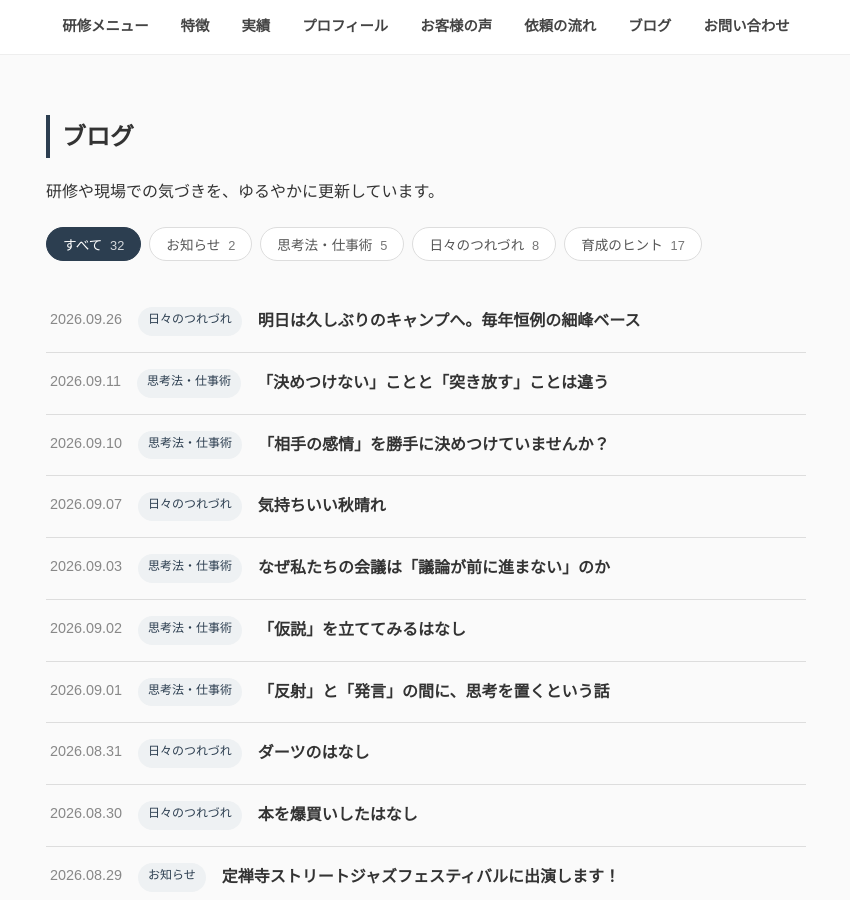
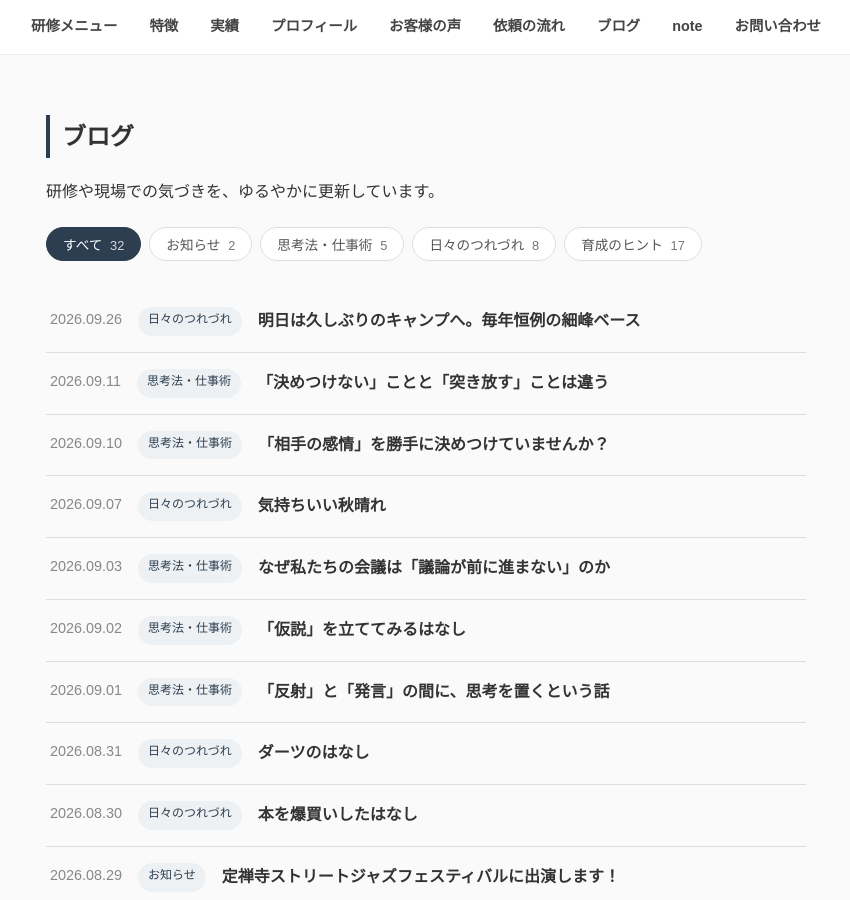
Before and after one commit to heso710soul-ctrl/kawano-training-profile, a Jekyll site: the page built from blog.html, in a window 1280 px wide and 900 px high. Shown: the whole window, without its empty margins (214-1064 px from the left). Built offline with Jekyll 4.4.1, drawn with Linux system fonts in a browser that asks for light colours.

Commit message:
ナビにnoteリンクを追加
Updated the default layout to include a link to the note page.

```diff
--- a/_layouts/default.html
+++ b/_layouts/default.html
@@ -36,6 +36,7 @@
     <li><a href="{{ site.baseurl }}/#voices" class="nav-link nav-link--jump">お客様の声</a></li>
     <li><a href="{{ site.baseurl }}/#flow" class="nav-link nav-link--jump">依頼の流れ</a></li>
     <li><a href="{{ site.baseurl }}/blog/" class="nav-link nav-link--jump">ブログ</a></li>
+    <li><a href="https://note.com/heso710" class="nav-link nav-link--jump" target="_blank" rel="noopener">note</a></li>
     <li><a href="{{ site.baseurl }}/#contact" class="nav-link nav-link--jump">お問い合わせ</a></li>
   </ul>
 </nav>
```
